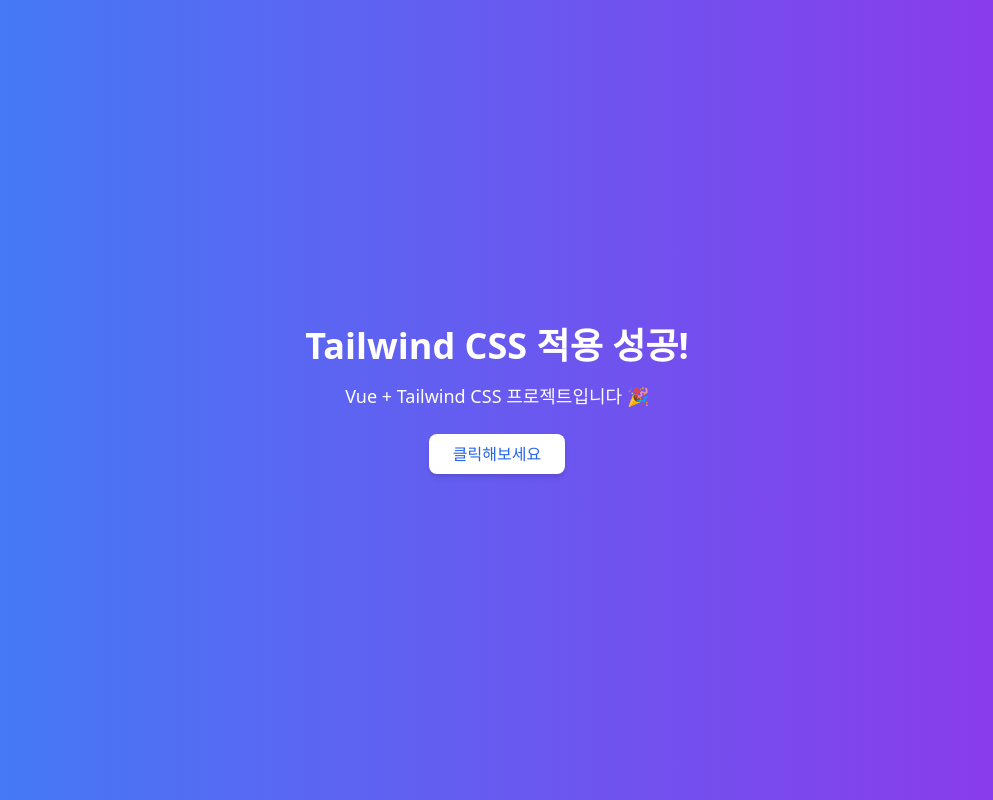
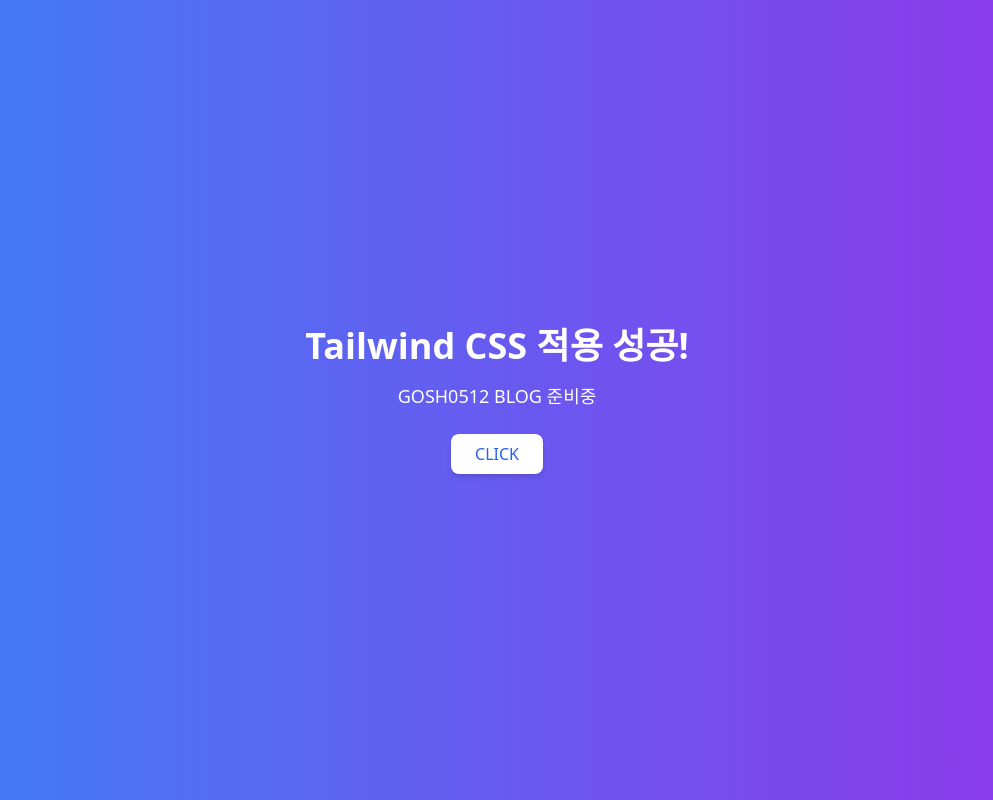
Before and after one commit to Gosh0512/myapp-web, a Vue app: page / in a window 1280 px wide. Shown: the whole page, without its empty margins (143-1136 px from the left). Built offline with nearby package versions, Linux system fonts and the light colour scheme.

Commit message:
commit test

```diff
--- a/src/App.vue
+++ b/src/App.vue
@@ -1,9 +1,9 @@
 <template>
   <div class="min-h-screen bg-gradient-to-r from-blue-500 to-purple-600 flex flex-col items-center justify-center text-white">
     <h1 class="text-4xl font-bold mb-4">Tailwind CSS 적용 성공!</h1>
-    <p class="text-lg">Vue + Tailwind CSS 프로젝트입니다 🎉</p>
+    <p class="text-lg">GOSH0512 BLOG 준비중</p>
     <button class="mt-6 px-6 py-2 bg-white text-blue-600 rounded-lg shadow-md hover:bg-gray-100 transition">
-      클릭해보세요
+      CLICK
     </button>
   </div>
 </template>
```
